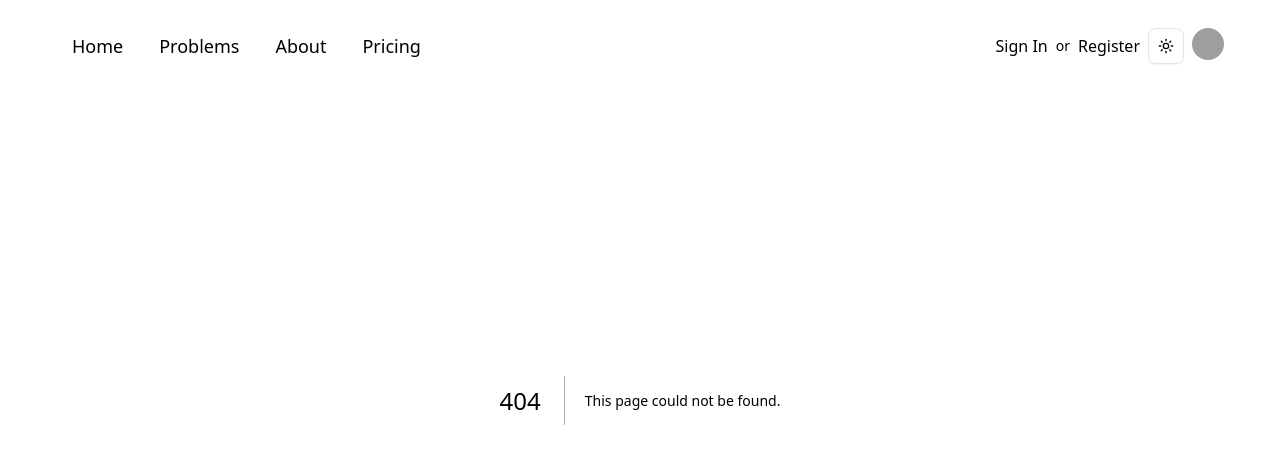
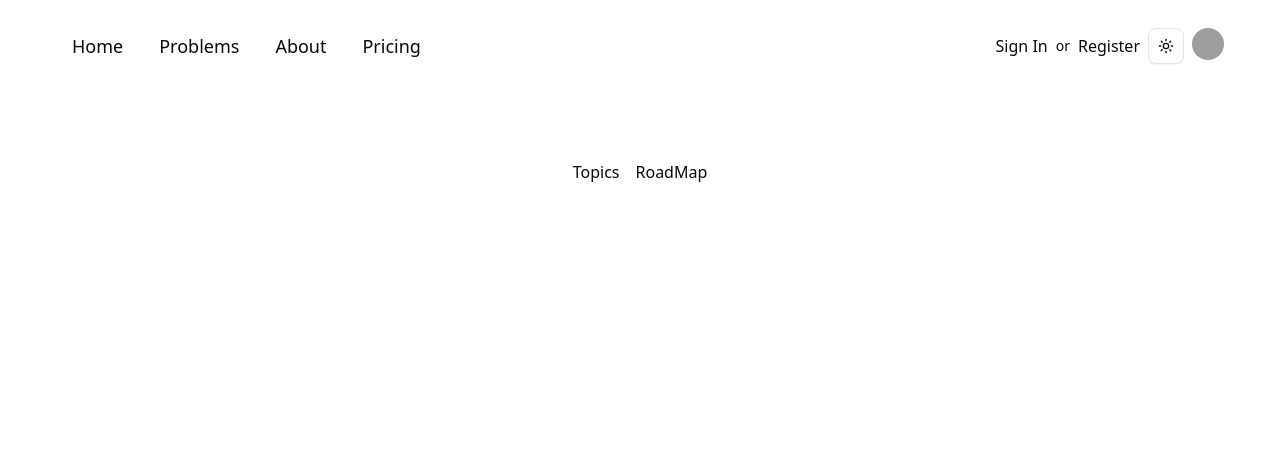
Before and after one commit to Dewelg/Bitbybit, a Next.js app in the folder bit-by-bit/: page /problems in a window 1280 px wide. Before the commit this address had no page. Shown: the top 464 px of the page. Built offline with nearby package versions, Linux system fonts and the light colour scheme; grey boxes are pictures that could not be loaded.

Commit message:
back end fixed need to make other pages

```diff
--- /dev/null
+++ b/bit-by-bit/app/about/page.js
@@ -0,0 +1,8 @@
+'use client'
+
+
+export default function About(){
+    return(
+        <div></div>
+    )
+}
--- /dev/null
+++ b/bit-by-bit/app/home/page.js
@@ -0,0 +1,9 @@
+'use client'
+
+export default function Home(){
+    return(
+        <div>
+
+        </div>
+    )
+}
--- /dev/null
+++ b/bit-by-bit/app/pricing/page.js
@@ -0,0 +1,9 @@
+'use client'
+
+export default function Pricing() {
+    return(
+        <div>
+
+        </div>
+    )
+}
--- /dev/null
+++ b/bit-by-bit/app/problems/page.js
@@ -0,0 +1,24 @@
+'use client'
+
+import { useState } from "react"
+import { NavigationMenu, NavigationMenuItem, NavigationMenuList} from "@/components/ui/navigation-menu"
+
+export default function Problems() {
+    return(
+        <main>
+            <div className="min-h-screen bg-gradient-to-br from-primary-50 to-primary-100 flex items-center justify-center p-4">
+                <NavigationMenu viewport={false} className="absolute top-40">
+                    <NavigationMenuList className="flex space-x-3">
+                        <NavigationMenuItem>
+                            Topics
+                        </NavigationMenuItem>
+                        <NavigationMenuItem>
+                            RoadMap
+                        </NavigationMenuItem>
+
+                    </NavigationMenuList>
+                </NavigationMenu>
+            </div>
+        </main>
+    )
+}
--- a/bit-by-bit/app/page.js
+++ b/bit-by-bit/app/signIn/page.js
@@ -23,7 +23,7 @@ export default function SignInForm() {
   return (
     <div className="min-h-screen bg-gradient-to-br from-primary-50 to-primary-100 flex items-center justify-center p-4">
       <motion.div
-        initial={{opacity: 0, y:-20}}
+        // initial={{opacity: 0, y:-20}}
         animate={{opacity: 1, y:0}}
         transition={{duration: 0.5}}
         className="w-full max-w-md"
--- a/bit-by-bit/app/signUp/page.js
+++ b/bit-by-bit/app/signUp/page.js
@@ -14,6 +14,8 @@ import { Label } from "@/components/ui/label"
 import { Eye, EyeOff} from "lucide-react"
 import { useState } from "react"
 import supabase from "@/lib/supabase"
+import { useRouter } from "next/navigation"
+import Link from "next/link"
 
 export default function SignUpForm() {
     const [email, setEmail] = useState('')
@@ -45,7 +47,10 @@ export default function SignUpForm() {
             })
         }
 
+
         console.log("Sign up successful")
+
+
     }
 
 
@@ -112,9 +117,11 @@ export default function SignUpForm() {
                             </div>
                     </CardContent>
                     <CardFooter className="flex-col gap-2">
-                        <Button type="submit" className="w-full">
-                        Create Account
-                        </Button>
+                        <Link href="/home" className="w-full">
+                            <Button type="submit" className="w-full">
+                                Create Account
+                            </Button>
+                        </Link>
                         <Button variant="outline" className="w-full">
                         Sign in with Google
                         </Button>
--- a/bit-by-bit/components/ui/Navbar.jsx
+++ b/bit-by-bit/components/ui/Navbar.jsx
@@ -32,9 +32,9 @@ export default function Navbar() {
       <nav>
         {/* right-side links */}
         <div className="absolute top-3 right-20 p-4 flex items-center gap-x-2 text-primary-500">
-          <Link href="/login" className="text-base hover:text-primary-600">Sign In</Link>
+          <Link href="/signIn" className="text-base hover:text-primary-600">Sign In</Link>
           <p className="text-sm">or</p>
-          <Link href="/register" className="text-base hover:text-primary-600">Register</Link>
+          <Link href="/signUp" className="text-base hover:text-primary-600">Register</Link>
           <DropdownMenu>
             <DropdownMenuTrigger asChild>
               <Button variant="outline" size="icon">
@@ -46,7 +46,6 @@ export default function Navbar() {
             <DropdownMenuContent align="end">
               <DropdownMenuItem onClick={() => setTheme("light")}>Light</DropdownMenuItem>
               <DropdownMenuItem onClick={() => setTheme("dark")}>Dark</DropdownMenuItem>
-              <DropdownMenuItem onClick={() => setTheme("system")}>System</DropdownMenuItem>
             </DropdownMenuContent>
           </DropdownMenu>
         </div>
@@ -63,16 +62,24 @@ export default function Navbar() {
         <NavigationMenu viewport={false} className="absolute top-3 left-10 p-4">
           <NavigationMenuList>
             <NavigationMenuItem>
-              <NavigationMenuTrigger>Home</NavigationMenuTrigger>
+              <Link href="/home">
+                <NavigationMenuTrigger>Home</NavigationMenuTrigger>
+              </Link>
             </NavigationMenuItem>
             <NavigationMenuItem>
-              <NavigationMenuTrigger>Problems</NavigationMenuTrigger>
+              <Link href="problems">
+                <NavigationMenuTrigger>Problems</NavigationMenuTrigger>
+              </Link>
             </NavigationMenuItem>
             <NavigationMenuItem>
-              <NavigationMenuTrigger>About</NavigationMenuTrigger>
+              <Link href="about">
+                <NavigationMenuTrigger>About</NavigationMenuTrigger>
+              </Link>
             </NavigationMenuItem>
             <NavigationMenuItem>
-              <NavigationMenuTrigger>Pricing</NavigationMenuTrigger>
+              <Link href="pricing">
+                <NavigationMenuTrigger>Pricing</NavigationMenuTrigger>
+              </Link>
             </NavigationMenuItem>
           </NavigationMenuList>
         </NavigationMenu>
```
